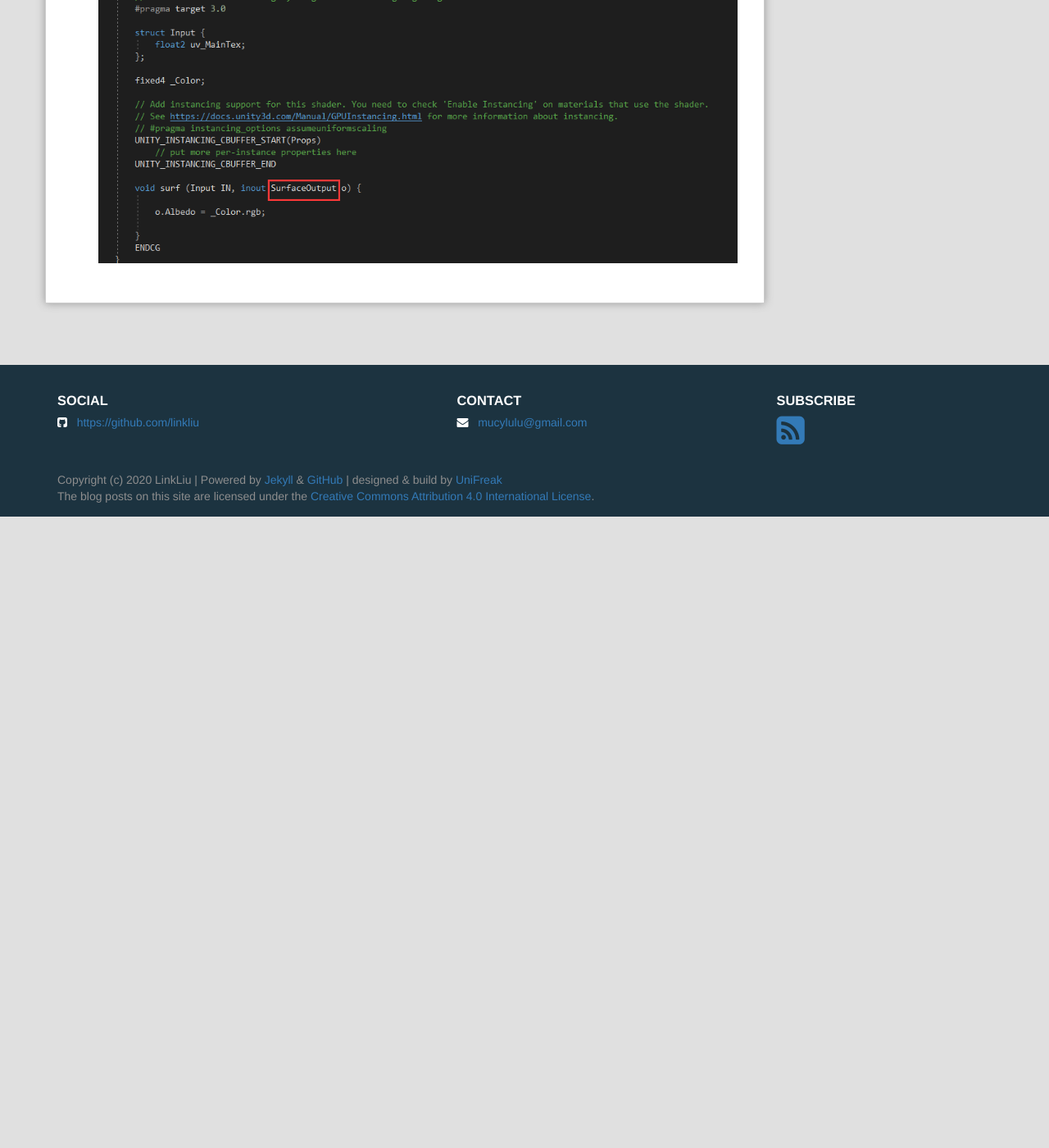
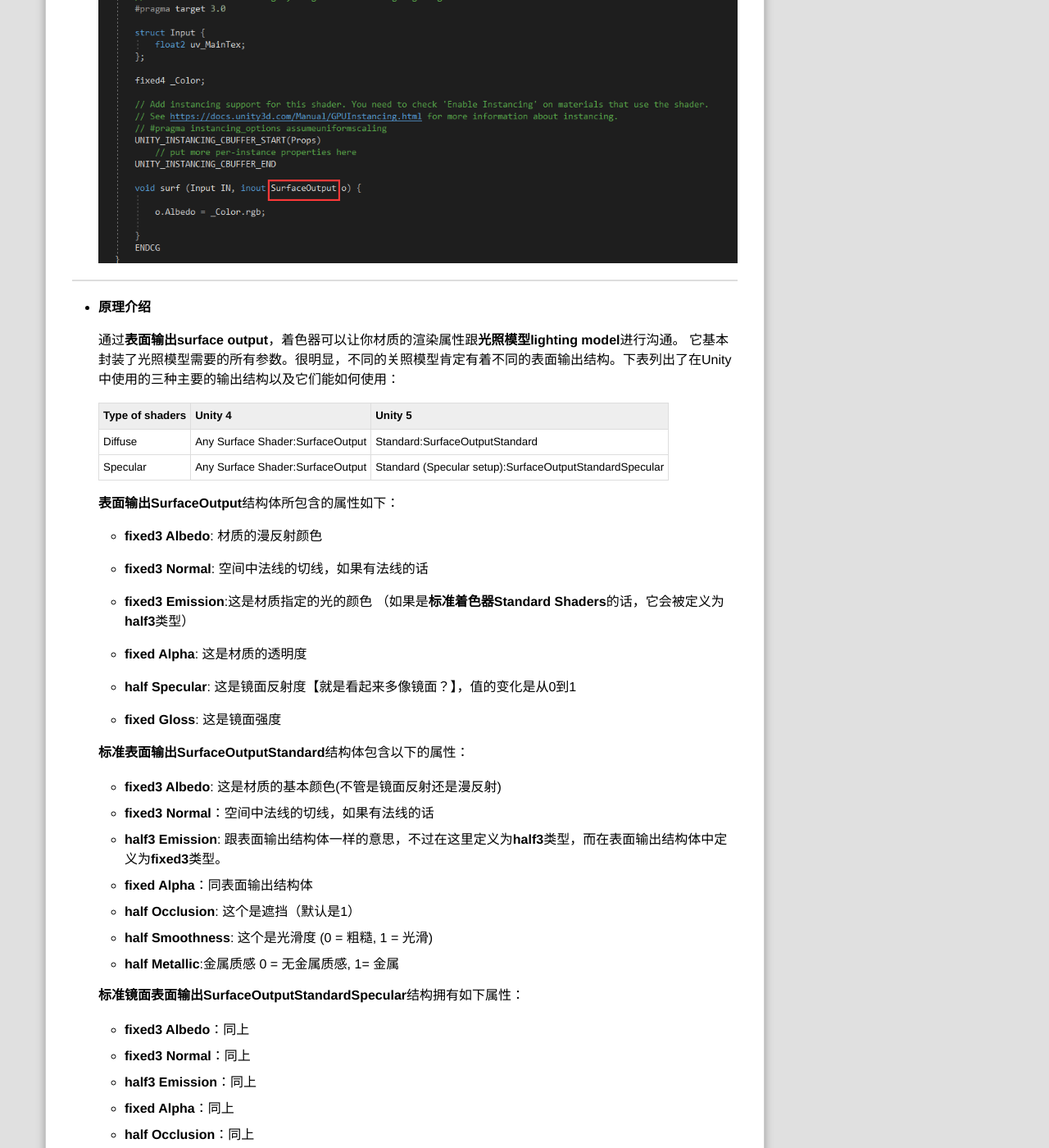
Before and after one commit to linkliu/tech-landscape, a Jekyll site: the page built from _cookbook_translate/2020-10-24-表面着色器和贴图映射.md, in a window 1280 px wide and 1400 px high, scrolled down 2982 px. Shown: the whole window at 82% size. Built offline with Jekyll 4.4.1, drawn with Linux system fonts in a browser that asks for light colours; comment, search, counter and statistics services are not loaded; before the commit the page ends 3612 px from its top, so only the background shows below that; some of the changed text lies outside the part shown.

Commit message:
表面输出结构

````diff
--- a/_cookbook_translate/2020-10-24-表面着色器和贴图映射.md
+++ b/_cookbook_translate/2020-10-24-表面着色器和贴图映射.md
@@ -108,4 +108,57 @@ tags: [U3D, Shader,Cookbook,中文版]
   ```
   当这个着色器从标准着色器修改调整之后，那么这个着色器将会使用基于物理原理的渲染去模拟光在模型表面的表现。如果你想试着获得一个看起来不那么真实表现的话，你可以直接修改**#pragma**部分，这样着色器就可以使用**Lambert**而不是**Standard**。如果你这样修改了的话，那么你还应该用**SurfaceOutput**替换掉**SurfaceOutputStandard **。
   按照书上的意思，应该是改成下图所示：
+
   <div align="center"><img src="https://linkliu.github.io/tech-landscape/assets/img/shader_book/diagram11.png"/></div>
+
+***
+
+
+
+
+
+
+
+- **原理介绍**
+
+  通过**表面输出surface output**，着色器可以让你材质的渲染属性跟**光照模型lighting model**进行沟通。 它基本封装了光照模型需要的所有参数。很明显，不同的关照模型肯定有着不同的表面输出结构。下表列出了在Unity中使用的三种主要的输出结构以及它们能如何使用：
+
+  | Type of shaders | Unity 4                            | Unity 5                                                     |
+  | --------------- | ---------------------------------- | :---------------------------------------------------------- |
+  | Diffuse         | Any Surface Shader:SurfaceOutput | Standard:SurfaceOutputStandard                         |
+  | Specular        | Any Surface Shader:SurfaceOutput | Standard (Specular setup):SurfaceOutputStandardSpecular |
+
+  **表面输出SurfaceOutput**结构体所包含的属性如下：
+
+  - **fixed3 Albedo**: 材质的漫反射颜色
+
+  - **fixed3 Normal**: 空间中法线的切线，如果有法线的话
+
+  - **fixed3 Emission**:这是材质指定的光的颜色 （如果是**标准着色器Standard Shaders**的话，它会被定义为**half3**类型）
+
+  - **fixed Alpha**: 这是材质的透明度
+
+  - **half Specular**: 这是镜面反射度【就是看起来多像镜面？】，值的变化是从0到1
+
+  - **fixed Gloss**: 这是镜面强度
+
+  **标准表面输出SurfaceOutputStandard**结构体包含以下的属性：
+  - **fixed3 Albedo**: 这是材质的基本颜色(不管是镜面反射还是漫反射)
+  - **fixed3 Normal**：空间中法线的切线，如果有法线的话
+  - **half3 Emission**: 跟表面输出结构体一样的意思，不过在这里定义为**half3**类型，而在表面输出结构体中定义为**fixed3**类型。
+  - **fixed Alpha**：同表面输出结构体
+  - **half Occlusion**: 这个是遮挡（默认是1）
+  - **half Smoothness**: 这个是光滑度 (0 = 粗糙, 1 = 光滑)
+  - **half Metallic**:金属质感 0 = 无金属质感, 1= 金属
+
+  **标准镜面表面输出SurfaceOutputStandardSpecular**结构拥有如下属性：
+  - **fixed3 Albedo**：同上
+  - **fixed3 Normal**：同上
+  - **half3 Emission**：同上
+  - **fixed Alpha**：同上
+  - **half Occlusion**：同上
+  - **half Smoothness**：同上
+  - **fixed3 Specular**: 这个是镜面反射的颜色，这个跟表面叔叔结构体中的镜面反射有很大的不同，因为这里是用颜色表示，而在表面输出结构体中只是一个简单的值
+
+
+  正确的给表面输出结构体赋值，初始化，是使用表面着色器的前提。
````
